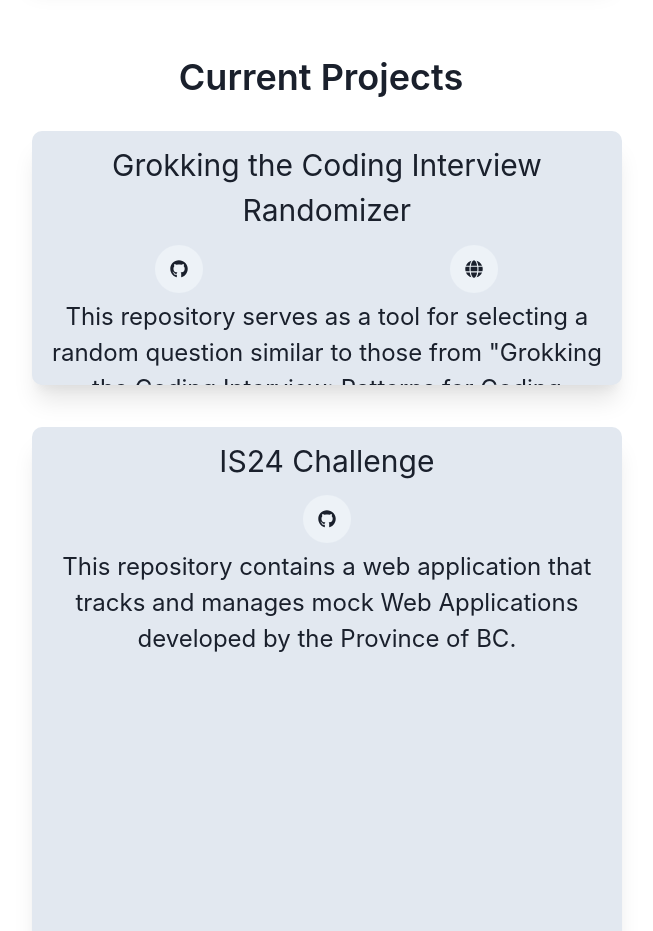
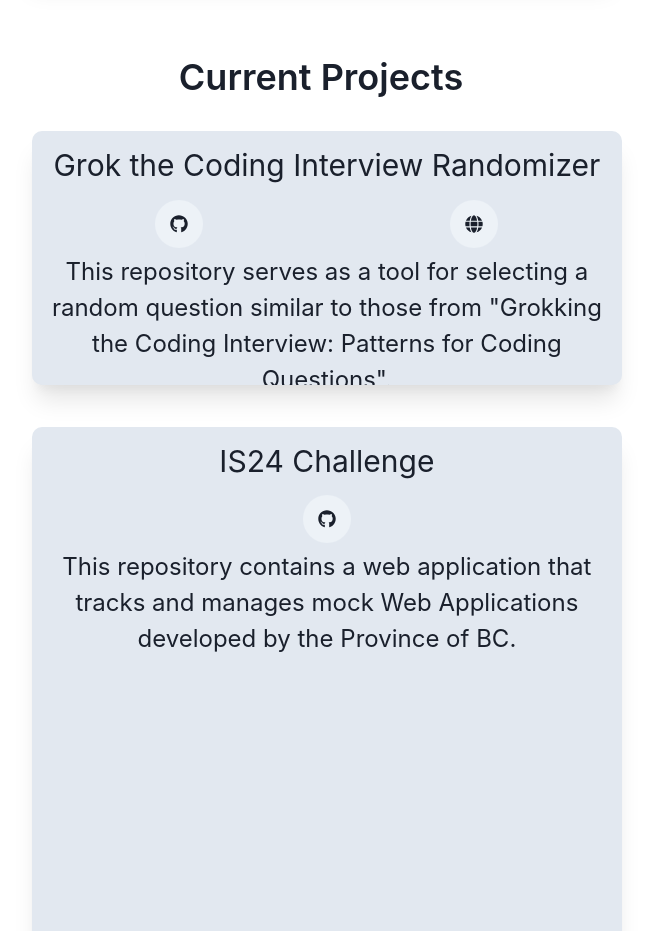
Before and after one commit to alexmcdermid/portfolio-website-chakra, a React (Create React App) app: page / in a window 1280 px wide. Shown: the part 2440-3371 px from the top of the page, without its empty margins (319-972 px from the left). Built offline with nearby package versions, Linux system fonts and the light colour scheme.

Commit message:
Update Content.js

```diff
--- a/src/components/Content.js
+++ b/src/components/Content.js
@@ -181,7 +181,7 @@ function Header() {
                     <Flex direction='row' spacing="200px" p='2' textAlign='center' justify='space-around' flexWrap='wrap' paddingBottom="4%">
                         <Flex direction='column' spacing="200px" textAlign='center' justify='space-around' flexWrap='wrap' gap={isNotSmallerScreen ? '30px' : '8px'}>
                             <Box  w={isNotSmallerScreen ? '590px' : '350px'} h={isNotSmallerScreen ? '254px' : '258px'} rounded='10px' overflow='hidden' boxShadow='md' bg={isDark ? 'gray.700' : 'gray.200'} m='1%' shadow='xl' >
-                                <Text fontSize='3xl' p='2%'>Grokking the Coding Interview Randomizer</Text>
+                                <Text fontSize='3xl' p='2%'>Grok the Coding Interview Randomizer</Text>
                                 <Flex justify='space-around' >
                                     <IconButton icon={<FaGithub/>} size={isNotSmallerScreen ? 'lg' : 'md'} isRound='true' onClick={() => window.open("https://github.com/alexmcdermid/grokkingTheCodingInterviewRandomizer")}></IconButton>
                                     <IconButton icon={<FaGlobe/>} size={isNotSmallerScreen ? 'lg' : 'md'} isRound='true' onClick={() => window.open("https://grokking-the-coding-interview-randomizer.vercel.app/")}></IconButton>
```
